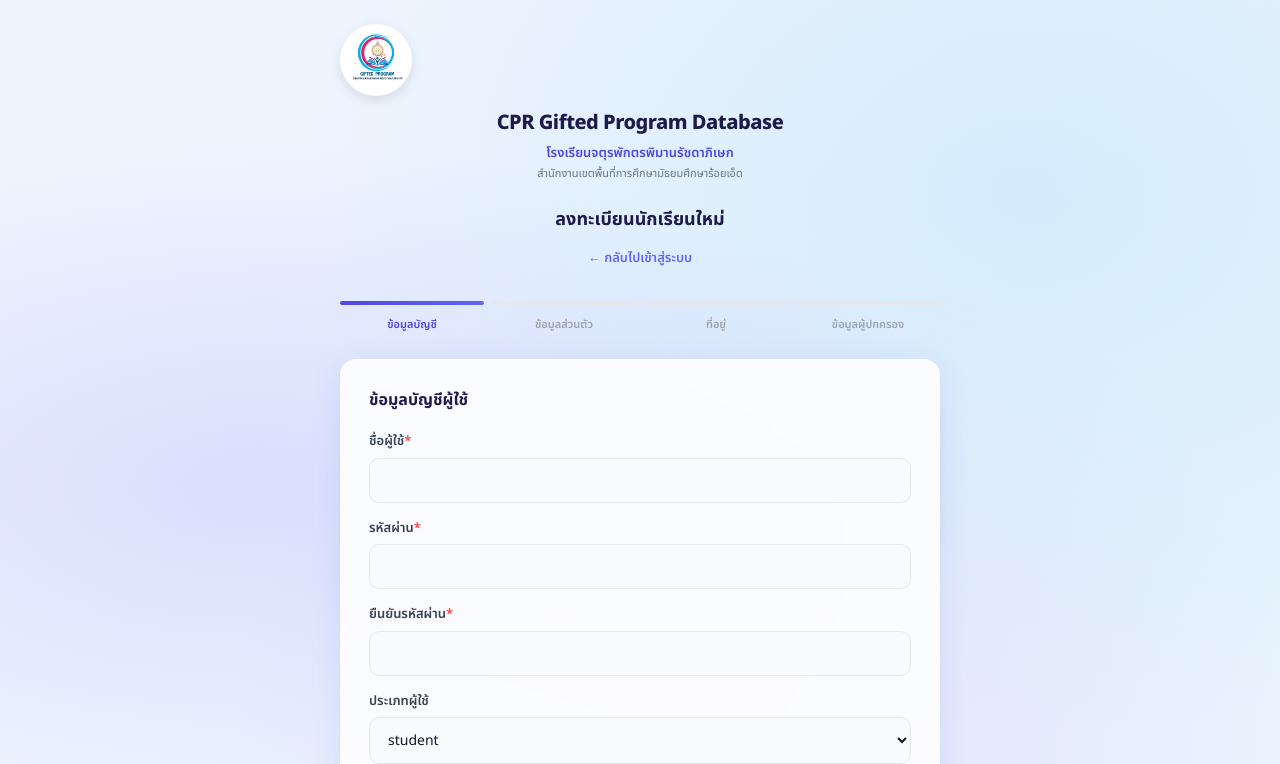
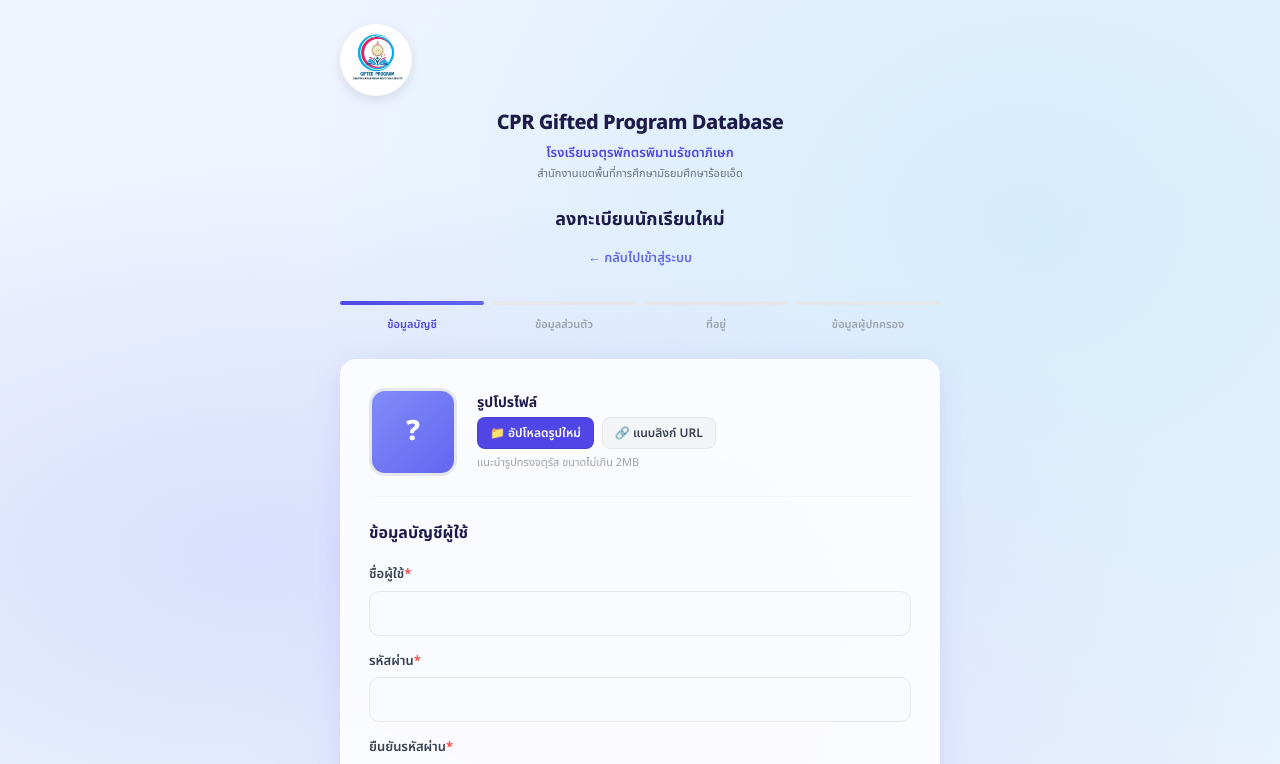
Before and after one commit to Namkook018/project-db-gp, a Next.js app: page /register in a window 1280 px wide. Shown: the top 764 px of the page. Built offline with nearby package versions, Linux system fonts and the light colour scheme.

Commit message:
Refine profile picture upload UI and remove redundant fields

```diff
--- a/app/dashboard/general-info/page.tsx
+++ b/app/dashboard/general-info/page.tsx
@@ -79,34 +79,33 @@ function ProfileDetailModal({ profile, onClose, onSave, viewerRole }: {
         {/* Header */}
         <div style={{ background:'linear-gradient(135deg,#4f46e5,#6366f1)', padding:'24px 28px', borderRadius:'20px 20px 0 0', position:'relative' }}>
           <div style={{ display:'flex', alignItems:'center', gap:16 }}>
-            <div className={`avatar ${!getDirectImageUrl(edit ? form.profilePic : profile.profilePic) ? 'avatar-placeholder' : ''} avatar-lg`} style={{ borderRadius:16, fontSize:28, fontWeight:800, border:'3px solid rgba(255,255,255,0.3)', overflow:'hidden', position:'relative' }}>
+            <div className={`avatar ${!getDirectImageUrl(edit ? form.profilePic : profile.profilePic) ? 'avatar-placeholder' : ''} avatar-lg`} style={{ borderRadius:16, fontSize:28, fontWeight:800, border:'3px solid rgba(255,255,255,0.3)', overflow:'hidden' }}>
               {getDirectImageUrl(edit ? form.profilePic : profile.profilePic) ? (
                 <img src={getDirectImageUrl(edit ? form.profilePic : profile.profilePic)} alt="" style={{ width:'100%', height:'100%', objectFit:'cover' }} />
               ) : (
                 profile.name?.charAt(0) || '?'
               )}
+            </div>
+            <div style={{ flex: 1 }}>
+              <h3 style={{ color:'#fff', fontWeight:800, fontSize:18 }}>{profile.prefix} {profile.name} {profile.surname}</h3>
+              <div style={{ color:'rgba(255,255,255,0.8)', fontSize:13, marginTop:2 }}>
+                {isStudent ? `ชั้น ${profile.class || '—'}` : `ตำแหน่ง: ${profile.role === 'admin' ? 'ผู้ดูแลระบบ' : 'ครู'}`} • {profile.englishName || ''}
+              </div>
               {edit && (
-                <div
-                  style={{ position:'absolute', inset:0, background:'rgba(0,0,0,0.4)', display:'flex', alignItems:'center', justifyContent:'center', flexDirection:'column', gap:8 }}
-                >
-                  <UploadButton onUpload={handleFileUpload} loading={uploading} currentUrl={form.profilePic} />
-                  <div
+                <div style={{ display: 'flex', gap: 8, marginTop: 10 }}>
+                  <UploadButton onUpload={handleFileUpload} loading={uploading} />
+                  <button
                     onClick={() => {
                       const url = prompt('กรอกลิงก์รูปโปรไฟล์ใหม่:', form.profilePic || '');
                       if (url !== null) set('profilePic', url);
                     }}
-                    style={{ fontSize:10, color:'rgba(255,255,255,0.8)', cursor:'pointer', textDecoration:'underline' }}
+                    className="btn-secondary btn-sm"
+                    style={{ background: 'rgba(255,255,255,0.1)', border: '1px solid rgba(255,255,255,0.2)', color: '#fff' }}
                   >
-                    หรือแนบลิงก์ URL
-                  </div>
+                    🔗 แนบลิงก์ URL
+                  </button>
                 </div>
               )}
-            </div>
-            <div>
-              <h3 style={{ color:'#fff', fontWeight:800, fontSize:18 }}>{profile.prefix} {profile.name} {profile.surname}</h3>
-              <div style={{ color:'rgba(255,255,255,0.8)', fontSize:13, marginTop:2 }}>
-                {isStudent ? `ชั้น ${profile.class || '—'}` : `ตำแหน่ง: ${profile.role === 'admin' ? 'ผู้ดูแลระบบ' : 'ครู'}`} • {profile.englishName || ''}
-              </div>
             </div>
           </div>
           <button onClick={onClose} style={{ position:'absolute', right:16, top:16, background:'rgba(255,255,255,0.2)', border:'none', borderRadius:8, width:32, height:32, cursor:'pointer', color:'#fff', fontSize:18 }}>×</button>
@@ -125,14 +124,6 @@ function ProfileDetailModal({ profile, onClose, onSave, viewerRole }: {
                 <F {...fProps} label="สอนรายวิชา" k="favoriteSubject" />
                 <F {...fProps} label="ที่ปรึกษาชั้น" k="roomAdvisor" />
                 <F {...fProps} label="อีเมล" k="email" />
-                <div>
-                  <label className="form-label" style={{fontSize:11}}>รูปโปรไฟล์</label>
-                  {edit ? (
-                    <UploadButton onUpload={handleFileUpload} loading={uploading} currentUrl={form.profilePic} />
-                  ) : (
-                    <div style={{fontSize:12, color:'#6b7280', overflow:'hidden', textOverflow:'ellipsis', whiteSpace:'nowrap'}}>{profile.profilePic || '-'}</div>
-                  )}
-                </div>
               </div>
             </div>
           )}
--- a/app/register/page.tsx
+++ b/app/register/page.tsx
@@ -4,19 +4,19 @@ import Link from 'next/link';
 import Image from 'next/image';
 import { useRouter } from 'next/navigation';
 import { apiRegister, apiUploadProfilePic } from '../lib/api';
+import { getDirectImageUrl } from '../lib/utils';
 import { ALL_CLASSES, RELIGIONS, BLOOD_TYPES, SUBJECTS } from '../lib/config';
 
-const UploadButton = ({ onUpload, loading, currentUrl }: { onUpload: (file: File) => void; loading: boolean; currentUrl?: string }) => (
-  <div style={{ display: 'flex', alignItems: 'center', gap: 12, marginTop: 4 }}>
+const UploadButton = ({ onUpload, loading }: { onUpload: (file: File) => void; loading: boolean }) => (
+  <div style={{ display: 'flex', alignItems: 'center', gap: 12 }}>
     <label style={{
-      display: 'inline-flex', alignItems: 'center', gap: 8, padding: '8px 16px',
-      background: '#f3f4f6', border: '1px solid #e5e7eb', borderRadius: 8,
-      fontSize: 13, fontWeight: 600, color: '#374151', cursor: loading ? 'not-allowed' : 'pointer'
+      display: 'inline-flex', alignItems: 'center', gap: 6, padding: '6px 12px',
+      background: '#4f46e5', border: '1px solid rgba(0,0,0,0.1)', borderRadius: 8,
+      fontSize: 12, fontWeight: 600, color: '#fff', cursor: loading ? 'not-allowed' : 'pointer'
     }}>
-      {loading ? '⌛ กำลังอัปโหลด...' : '📁 เลือกไฟล์รูปภาพ'}
+      {loading ? '⌛ อัปโหลด...' : '📁 อัปโหลดรูปใหม่'}
       <input type="file" accept="image/*" style={{ display: 'none' }} disabled={loading} onChange={e => e.target.files?.[0] && onUpload(e.target.files[0])} />
     </label>
-    {currentUrl && <span style={{ fontSize: 11, color: '#10b981', fontWeight: 600 }}>✅ อัปโหลดแล้ว</span>}
   </div>
 );
 
@@ -133,6 +133,33 @@ export default function RegisterPage() {
         </div>
 
         <div className="glass-card" style={{ padding:28 }}>
+          {/* Profile Picture Preview at the top */}
+          <div style={{ display:'flex', alignItems:'center', gap:20, marginBottom:24, paddingBottom:20, borderBottom:'1px solid #f3f4f6' }}>
+            <div className={`avatar ${!getDirectImageUrl(form.profilePic) ? 'avatar-placeholder' : ''} avatar-lg`} style={{ borderRadius:16, fontSize:28, fontWeight:800, border:'3px solid #e5e7eb', overflow:'hidden', flexShrink:0 }}>
+              {getDirectImageUrl(form.profilePic) ? (
+                <img src={getDirectImageUrl(form.profilePic)} alt="" style={{ width:'100%', height:'100%', objectFit:'cover' }} />
+              ) : (
+                form.name?.charAt(0) || '?'
+              )}
+            </div>
+            <div>
+              <div style={{ fontSize:14, fontWeight:700, color:'#1e1b4b', marginBottom:4 }}>รูปโปรไฟล์</div>
+              <div style={{ display:'flex', gap:8 }}>
+                <UploadButton onUpload={handleFileUpload} loading={uploading} />
+                <button
+                  onClick={() => {
+                    const url = prompt('กรอกลิงก์รูปโปรไฟล์:', form.profilePic || '');
+                    if (url !== null) set('profilePic', url);
+                  }}
+                  className="btn-secondary btn-sm"
+                >
+                  🔗 แนบลิงก์ URL
+                </button>
+              </div>
+              <div style={{ fontSize:11, color:'#9ca3af', marginTop:6 }}>แนะนำรูปทรงจตุรัส ขนาดไม่เกิน 2MB</div>
+            </div>
+          </div>
+
           {step === 0 && (
             <div style={{ display:'grid', gap:16 }}>
               <h3 style={{ fontWeight:700, color:'#1e1b4b', marginBottom:4 }}>ข้อมูลบัญชีผู้ใช้</h3>
@@ -158,13 +185,6 @@ export default function RegisterPage() {
                 <F label="ที่ปรึกษาชั้น" val={form.roomAdvisor} onChange={v=>set('roomAdvisor',v)} options={ALL_CLASSES} />
               </div>
               <F label="อีเมล" val={form.email} onChange={v=>set('email',v)} type="email" />
-              <div>
-                <label className="form-label">รูปโปรไฟล์</label>
-                <UploadButton onUpload={handleFileUpload} loading={uploading} currentUrl={form.profilePic} />
-                <div style={{ marginTop: 8 }}>
-                  <F label="หรือแนบลิงก์รูปภาพโดยตรง" val={form.profilePic} onChange={v=>set('profilePic',v)} />
-                </div>
-              </div>
             </div>
           )}
 
```
